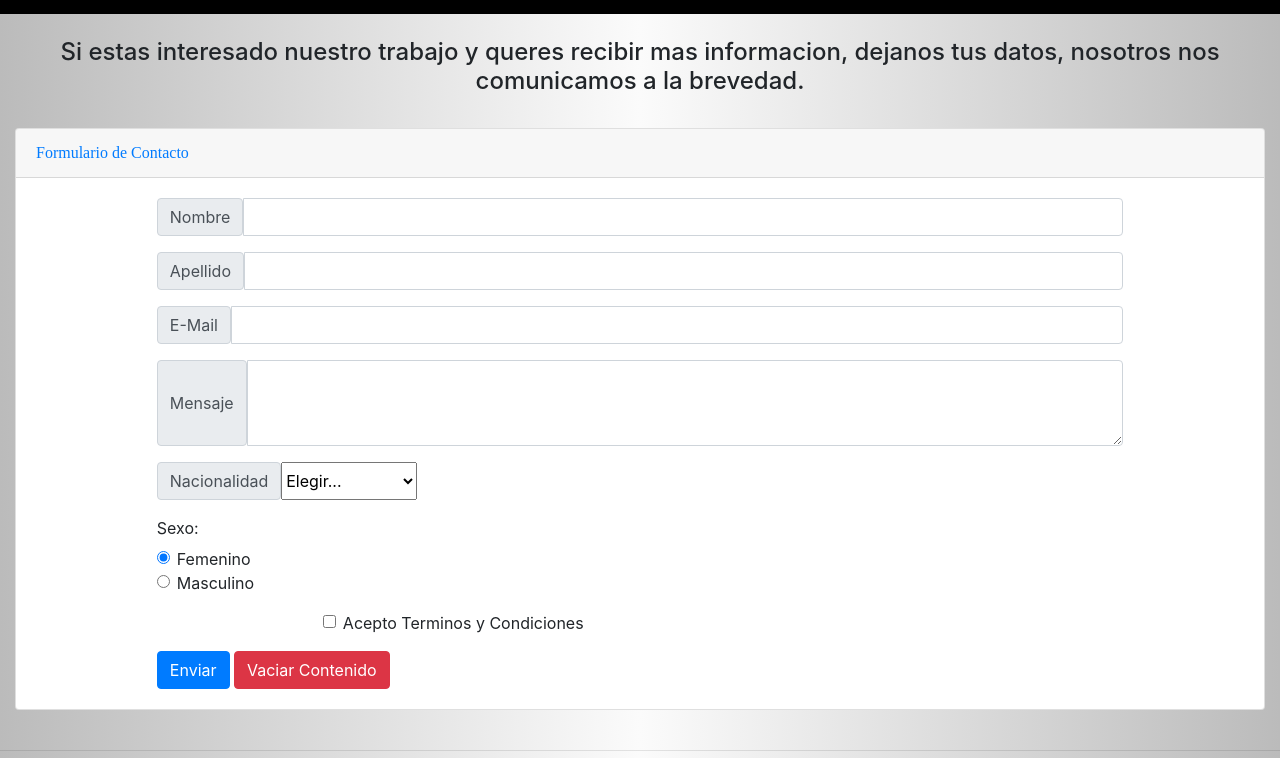
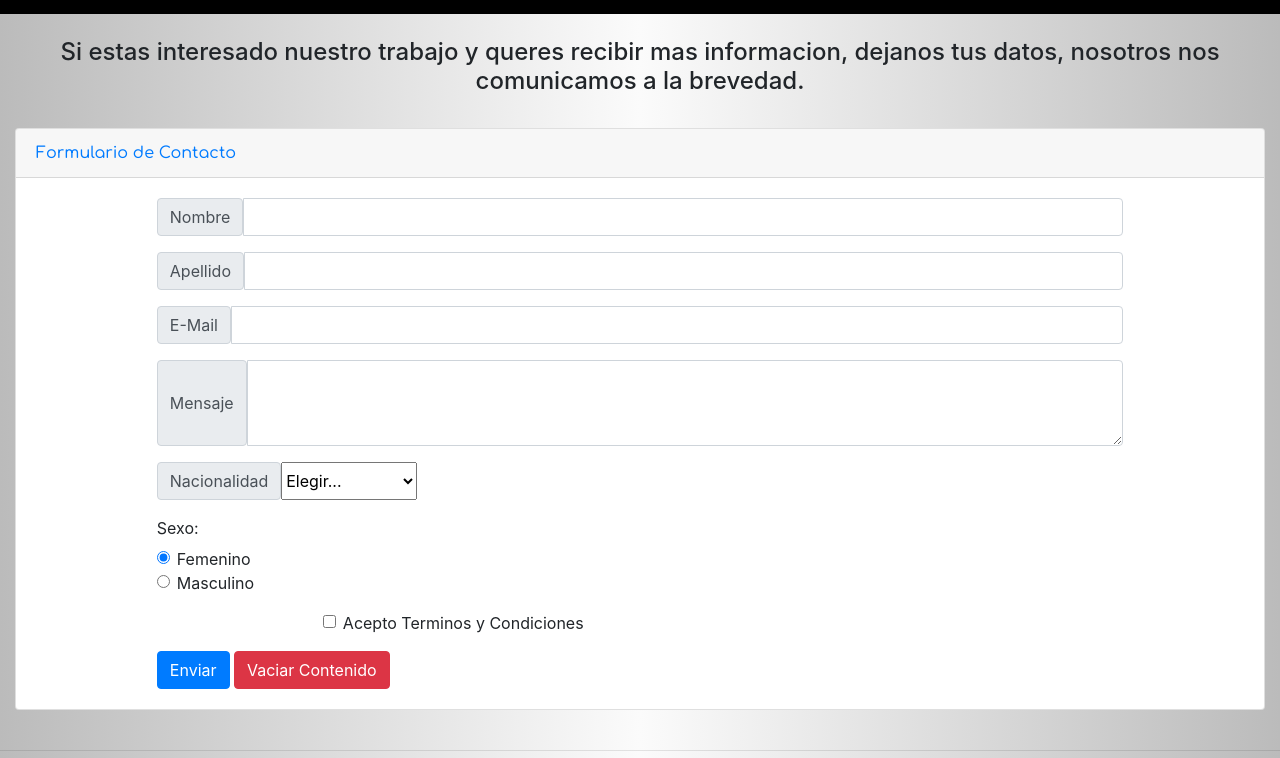
Before and after one commit to sebasmainente/mi_repositorio, a plain HTML site: page contacto.html in a window 1280 px wide. Shown: the part 42-800 px from the top of the page. Drawn offline with nearby package versions, Linux system fonts and the light colour scheme.

Commit message:
google font - Comfortaa

```diff
--- a/contacto.html
+++ b/contacto.html
@@ -6,6 +6,9 @@
     <meta charset="utf-8">
     <meta name="viewport" content="width=device-width, initial-scale=1, shrink-to-fit=no">
     <link rel="stylesheet" href="CSS/estilos.css">
+    <style>
+        @import url('https://fonts.googleapis.com/css2?family=Comfortaa:wght@300;500;700&display=swap');
+    </style>
     <!-- SEO -->
     <meta name="description" content="Desarrollamos negocios sustentables - Agronegocios adaptados a las nuevas
                 tecnologias de mercado.">
```
Also changed, not shown: acercade.html (+3 -0 lines), empresas-amigas.html (+3 -0 lines), index.html (+3 -0 lines), trabajos-realizados.html (+3 -0 lines).
